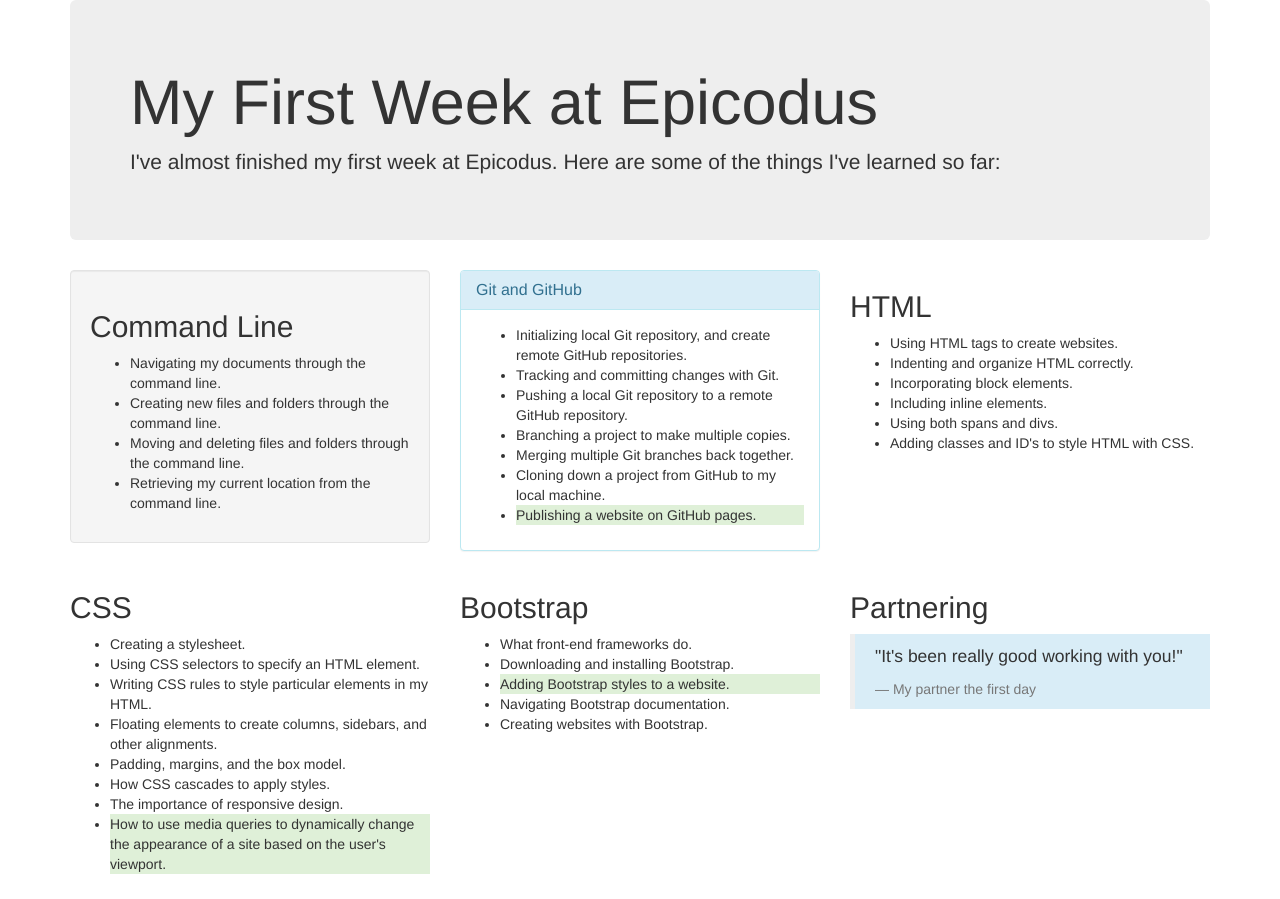
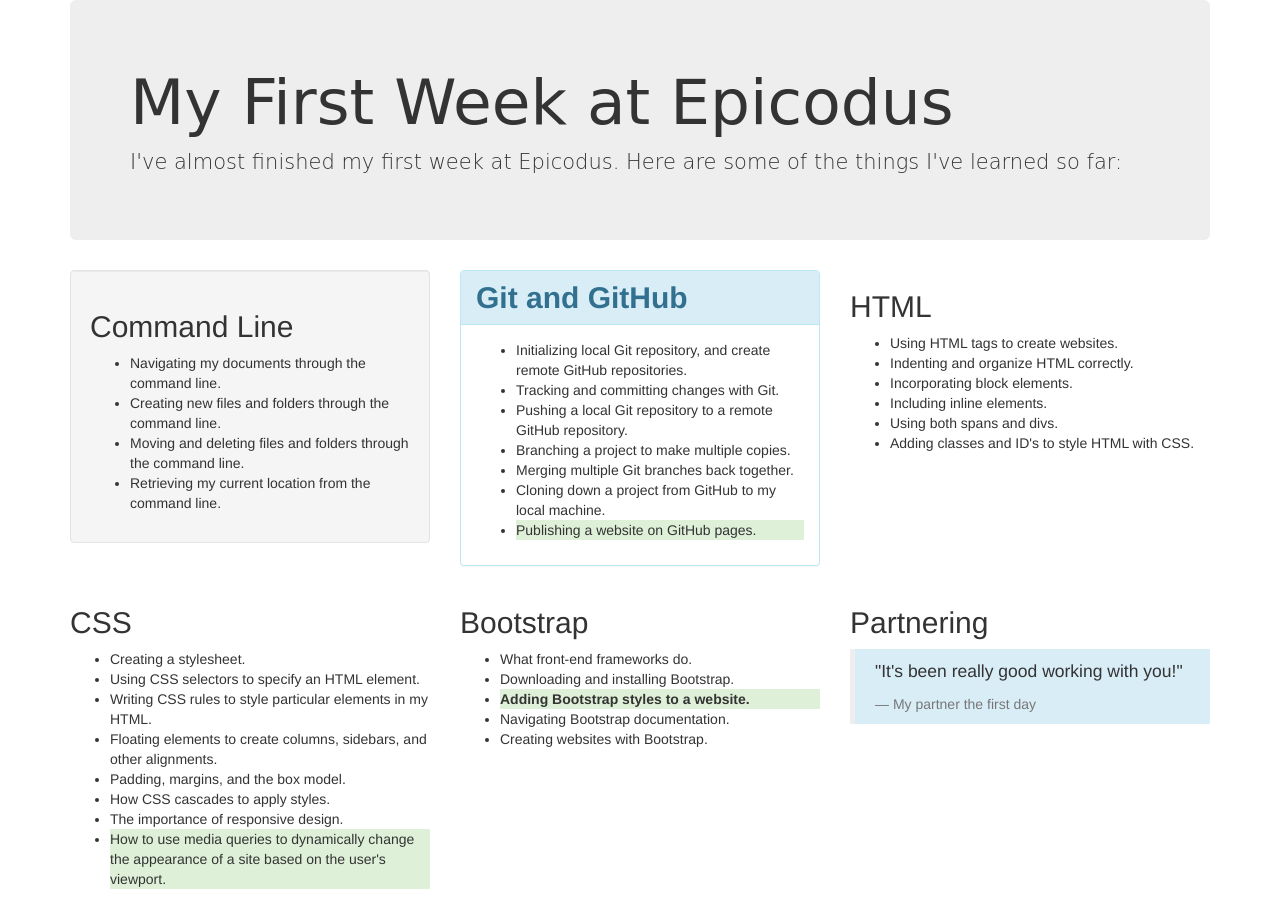
Before and after one commit to Lord-Bolingbroke/week-in-review, a plain HTML site: page index.html in a window 1280 px wide. Drawn offline with Linux system fonts and the light colour scheme.

Commit message:
add custom CSS styling

```diff
--- a/css/styles.css
+++ b/css/styles.css
@@ -0,0 +1,12 @@
+.jumbotron {
+  font-family:cursive;
+}
+
+.panel-title {
+  font-weight:900;
+  font-size:30px;
+}
+
+#Bootstrap {
+  font-weight:bold;
+}
--- a/index.html
+++ b/index.html
@@ -3,6 +3,7 @@
   <head>
     <title>My First Week at Epicodus</title>
     <link href="css/bootstrap.css" rel="stylesheet" type="text/css">
+    <link href="css/styles.css" rel="stylesheet" type="text/css">
   </head>
   <body>
     <div class="container">
@@ -78,7 +79,7 @@
           <ul>
             <li>What front-end frameworks do.</li>
             <li>Downloading and installing Bootstrap.</li>
-            <li class="bg-success">Adding Bootstrap styles to a website.</li>
+            <li id="Bootstrap" class="bg-success">Adding Bootstrap styles to a website.</li>
             <li>Navigating Bootstrap documentation.</li>
             <li>Creating websites with Bootstrap.</li>
           </ul>
```
